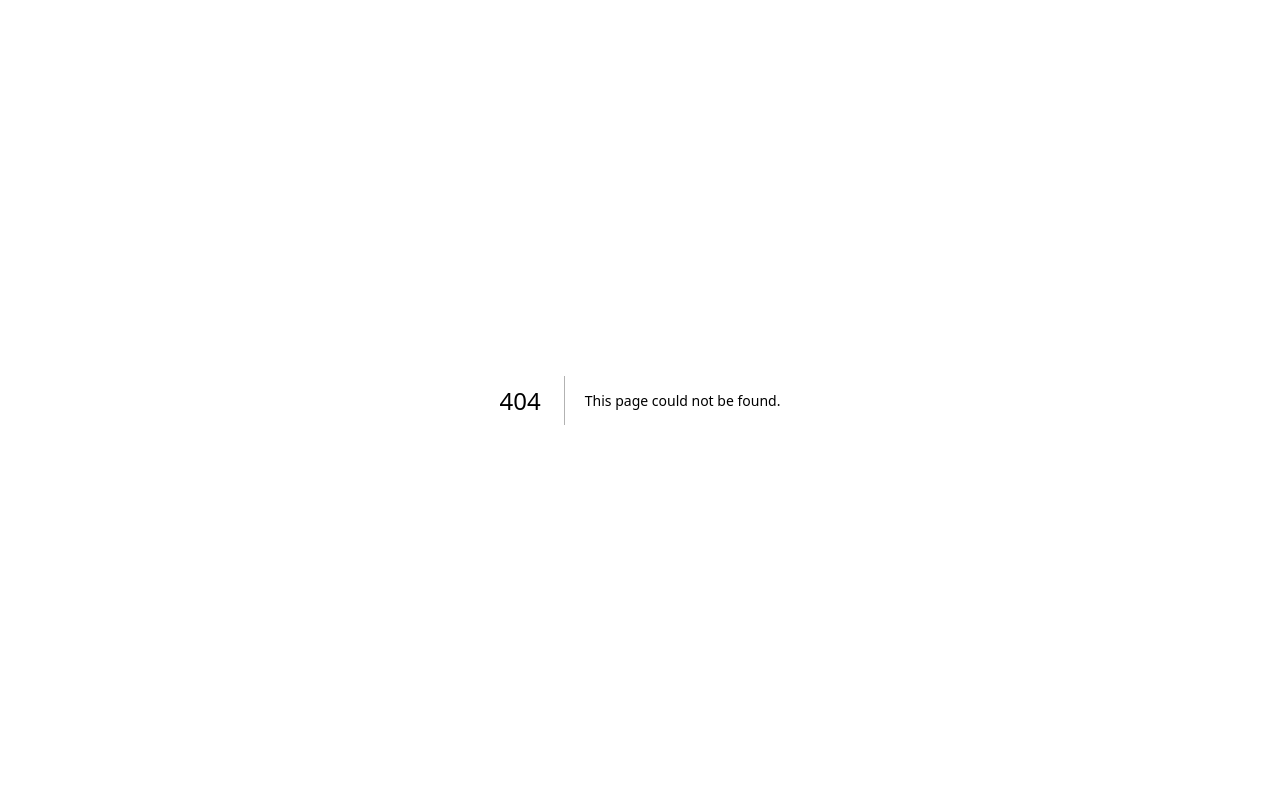
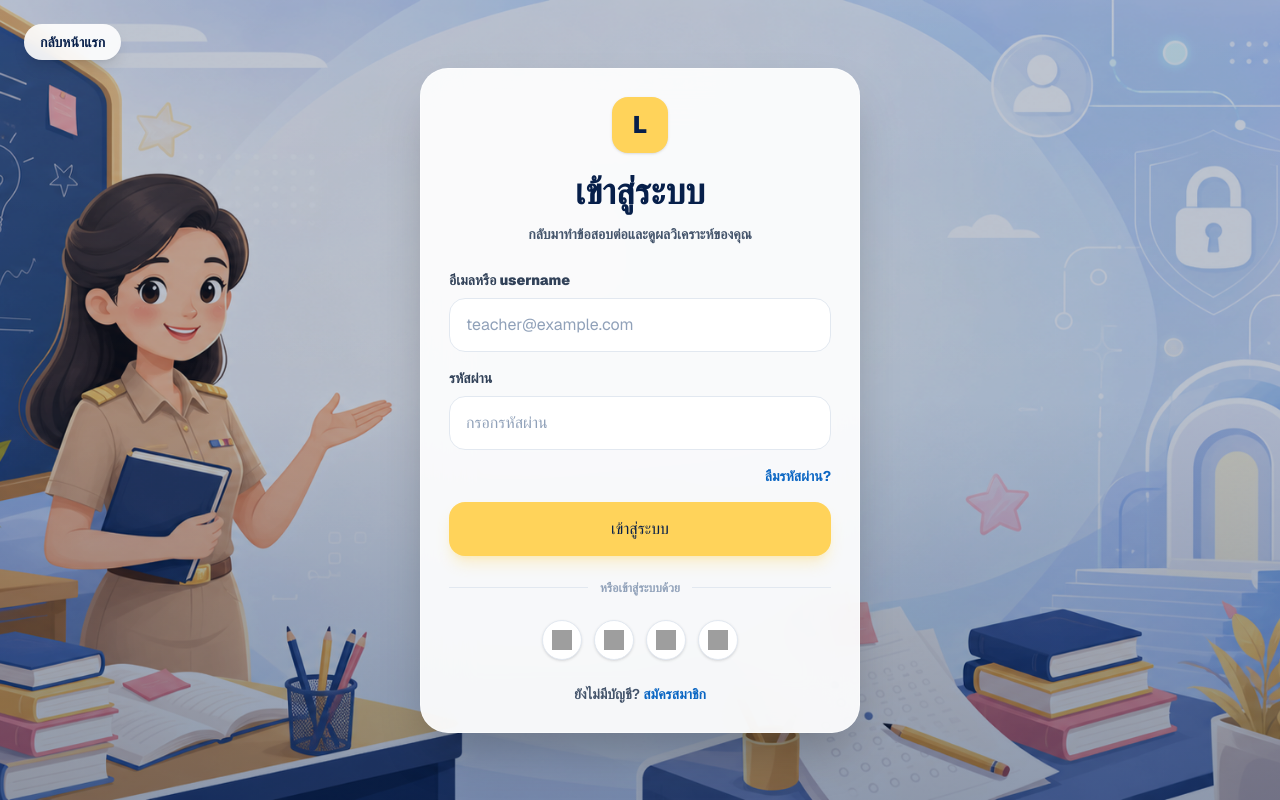
Before and after one commit to JimmyJarudat/learnova-web, a Next.js app: page /login in a window 1280 px wide. Before the commit this address had no page. Built offline with nearby package versions, Linux system fonts and the light colour scheme; grey boxes are pictures that could not be loaded.

Commit message:
feat: add login page with email/password and social login options

```diff
--- a/scripts/seed/seed-dev.mjs
+++ /dev/null
@@ -1,10 +0,0 @@
-import "dotenv/config";
-
-async function main() {
-  throw new Error("seed-dev is not implemented yet.");
-}
-
-main().catch((error) => {
-  console.error(error.message);
-  process.exit(1);
-});
--- /dev/null
+++ b/src/app/login/page.tsx
@@ -0,0 +1,131 @@
+import Image from "next/image";
+import Link from "next/link";
+import type { Metadata } from "next";
+
+export const metadata: Metadata = {
+  title: "เข้าสู่ระบบ",
+  description:
+    "เข้าสู่ระบบ Learnova เพื่อฝึกทำข้อสอบครูผู้ช่วย ดูผลวิเคราะห์ และอ่านแผนเตรียมสอบตามสังกัด",
+};
+
+const socialProviders = [
+  {
+    name: "Google",
+    icon: "https://www.gstatic.com/firebasejs/ui/2.0.0/images/auth/google.svg",
+    className: "bg-white hover:border-slate-300",
+  },
+  {
+    name: "Facebook",
+    icon: "https://cdn.simpleicons.org/facebook/1877F2",
+    className: "bg-white hover:border-[#1877f2]/45",
+  },
+  {
+    name: "LINE",
+    icon: "https://cdn.simpleicons.org/line/06C755",
+    className: "bg-white hover:border-[#06c755]/45",
+  },
+  {
+    name: "GitHub",
+    icon: "https://cdn.simpleicons.org/github/181717",
+    className: "bg-white hover:border-slate-400",
+  },
+];
+
+export default function LoginPage() {
+  return (
+    <main className="relative min-h-screen overflow-hidden bg-[#071f4a] text-slate-950">
+      <Image
+        src="/images/login-classroom-background.png"
+        alt="พื้นหลังการ์ตูนครูและการเข้าสู่ระบบ"
+        fill
+        priority
+        sizes="100vw"
+        className="object-cover"
+      />
+      <div className="absolute inset-0 bg-[#071f4a]/28" />
+      <div className="absolute inset-0 bg-gradient-to-b from-white/8 via-white/0 to-[#071f4a]/24" />
+
+      <Link
+        href="/"
+        className="absolute left-4 top-4 z-20 rounded-full bg-white/90 px-4 py-2 text-sm font-black text-[#071f4a] shadow-lg backdrop-blur transition hover:-translate-y-0.5 hover:bg-white sm:left-6 sm:top-6"
+      >
+        กลับหน้าแรก
+      </Link>
+
+      <section className="relative z-10 flex min-h-screen items-center justify-center px-4 py-8 sm:px-6">
+        <div className="w-full max-w-[440px] overflow-hidden rounded-[28px] border border-white/45 bg-white/92 p-5 shadow-2xl backdrop-blur-xl sm:p-7">
+          <div className="mb-6 text-center">
+            <Link href="/" className="mx-auto grid h-14 w-14 place-items-center rounded-2xl bg-[#ffd35a] text-2xl font-black text-[#071f4a] shadow-sm">
+              L
+            </Link>
+            <h1 className="mt-4 text-4xl font-black leading-tight text-[#071f4a]">เข้าสู่ระบบ</h1>
+            <p className="mt-2 text-sm font-semibold leading-6 text-slate-600">
+              กลับมาทำข้อสอบต่อและดูผลวิเคราะห์ของคุณ
+            </p>
+          </div>
+
+          <form className="grid gap-4">
+            <label className="grid gap-2">
+              <span className="text-sm font-black text-slate-700">อีเมลหรือ username</span>
+              <input
+                type="text"
+                name="identifier"
+                placeholder="teacher@example.com"
+                className="h-[54px] rounded-2xl border border-slate-200 bg-white px-4 text-base font-bold text-slate-900 outline-none transition placeholder:text-slate-400 focus:border-[#0b66c3] focus:ring-4 focus:ring-[#0b66c3]/10"
+              />
+            </label>
+
+            <label className="grid gap-2">
+              <span className="text-sm font-black text-slate-700">รหัสผ่าน</span>
+              <input
+                type="password"
+                name="password"
+                placeholder="กรอกรหัสผ่าน"
+                className="h-[54px] rounded-2xl border border-slate-200 bg-white px-4 text-base font-bold text-slate-900 outline-none transition placeholder:text-slate-400 focus:border-[#0b66c3] focus:ring-4 focus:ring-[#0b66c3]/10"
+              />
+            </label>
+
+            <div className="flex justify-end text-sm font-bold">
+              <Link href="/forgot-password" className="text-[#0b66c3] hover:text-[#084f99]">
+                ลืมรหัสผ่าน?
+              </Link>
+            </div>
+            <button
+              type="button"
+              className="h-[54px] rounded-2xl bg-[#ffd35a] text-base font-black text-[#071f4a] shadow-lg shadow-[#ffd35a]/30 transition hover:-translate-y-0.5 hover:bg-[#f6bf22]"
+            >
+              เข้าสู่ระบบ
+            </button>
+          </form>
+
+          <div className="my-6 grid grid-cols-[1fr_auto_1fr] items-center gap-3 text-xs font-black text-slate-400">
+            <span className="h-px bg-slate-200" />
+            <span>หรือเข้าสู่ระบบด้วย</span>
+            <span className="h-px bg-slate-200" />
+          </div>
+
+          <div className="flex items-center justify-center gap-3">
+            {socialProviders.map((provider) => (
+              <button
+                key={provider.name}
+                type="button"
+                aria-label={`เข้าสู่ระบบด้วย ${provider.name}`}
+                title={provider.name}
+                className={`grid h-10 w-10 place-items-center rounded-full border border-slate-200 shadow-sm transition hover:-translate-y-0.5 hover:shadow-md ${provider.className}`}
+              >
+                <img src={provider.icon} alt="" className="h-5 w-5" />
+              </button>
+            ))}
+          </div>
+
+          <p className="mt-6 text-center text-sm font-semibold text-slate-600">
+            ยังไม่มีบัญชี?{" "}
+            <Link href="/register" className="font-black text-[#0b66c3] hover:text-[#084f99]">
+              สมัครสมาชิก
+            </Link>
+          </p>
+        </div>
+      </section>
+    </main>
+  );
+}
```
Also changed, not shown: public/images/login-classroom-background.png (added).
